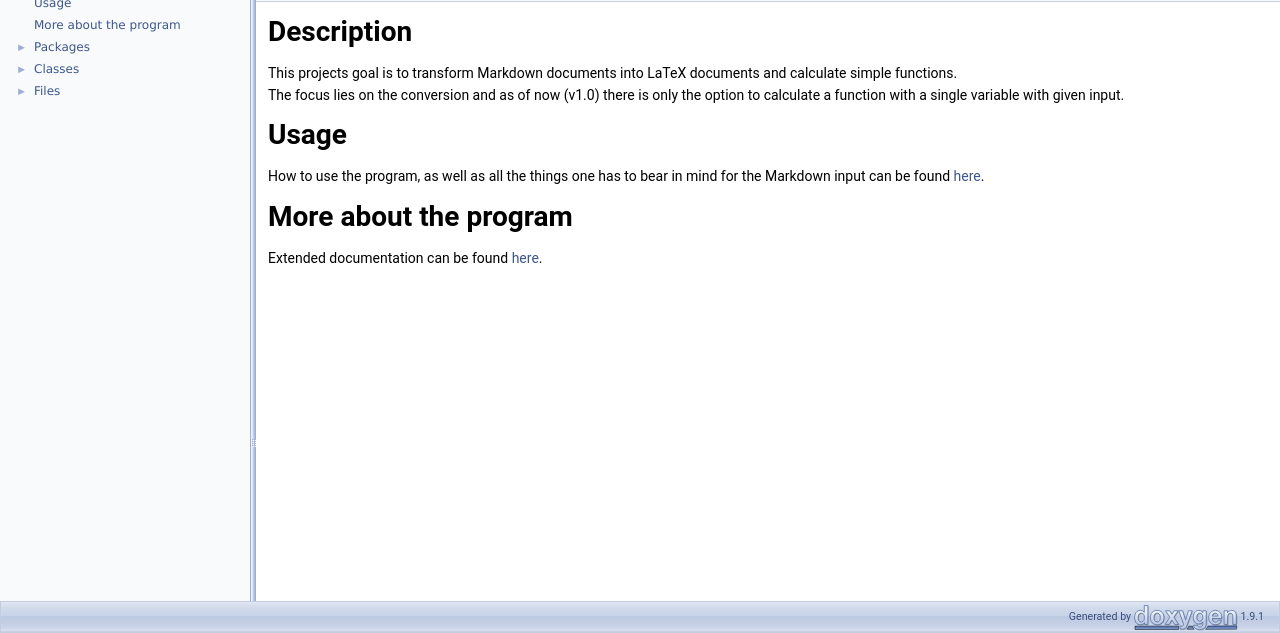
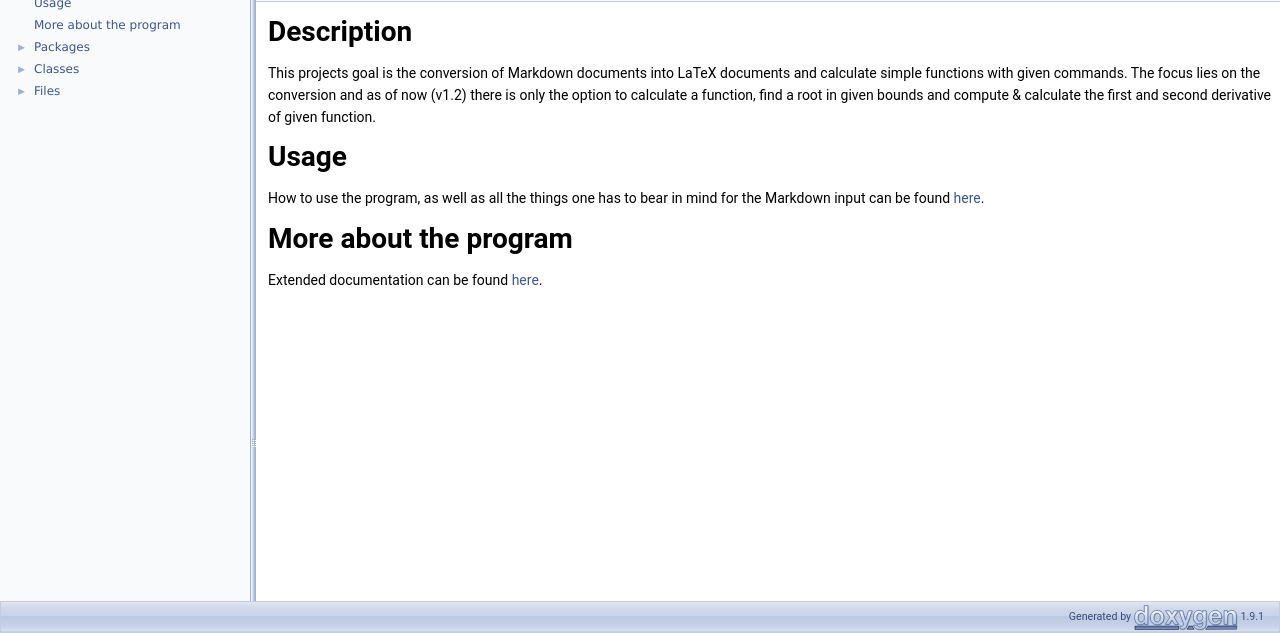
Before and after one commit to fb89zila/exam-repo_swe-sose21, a plain HTML site: page class_reference/index.html in a window 1280 px wide. Shown: the part 167-800 px from the top of the page. Drawn offline with Linux system fonts and the light colour scheme.

Commit message:
deploy: dc3a75678b5f232b3ada0717b63ed2d11e7faa20

```diff
--- a/class_reference/index.html
+++ b/class_reference/index.html
@@ -89,8 +89,7 @@ $(document).ready(function(){initNavTree('index.html',''); initResizable(); });
 <div class="textblock"><p><a class="anchor" id="md__github_workspace_README"></a></p>
 <h1><a class="anchor" id="autotoc_md1"></a>
 Description</h1>
-<p>This projects goal is to transform Markdown documents into LaTeX documents and calculate simple functions. <br  />
- The focus lies on the conversion and as of now (v1.0) there is only the option to calculate a function with a single variable with given input.</p>
+<p>This projects goal is the conversion of Markdown documents into LaTeX documents and calculate simple functions with given commands. The focus lies on the conversion and as of now (v1.2) there is only the option to calculate a function, find a root in given bounds and compute &amp; calculate the first and second derivative of given function.</p>
 <h1><a class="anchor" id="autotoc_md2"></a>
 Usage</h1>
 <p>How to use the program, as well as all the things one has to bear in mind for the Markdown input can be found <a href="https://github.com/fb89zila/exam-repo_swe-sose21/wiki/User#user-section">here</a>.</p>
```
